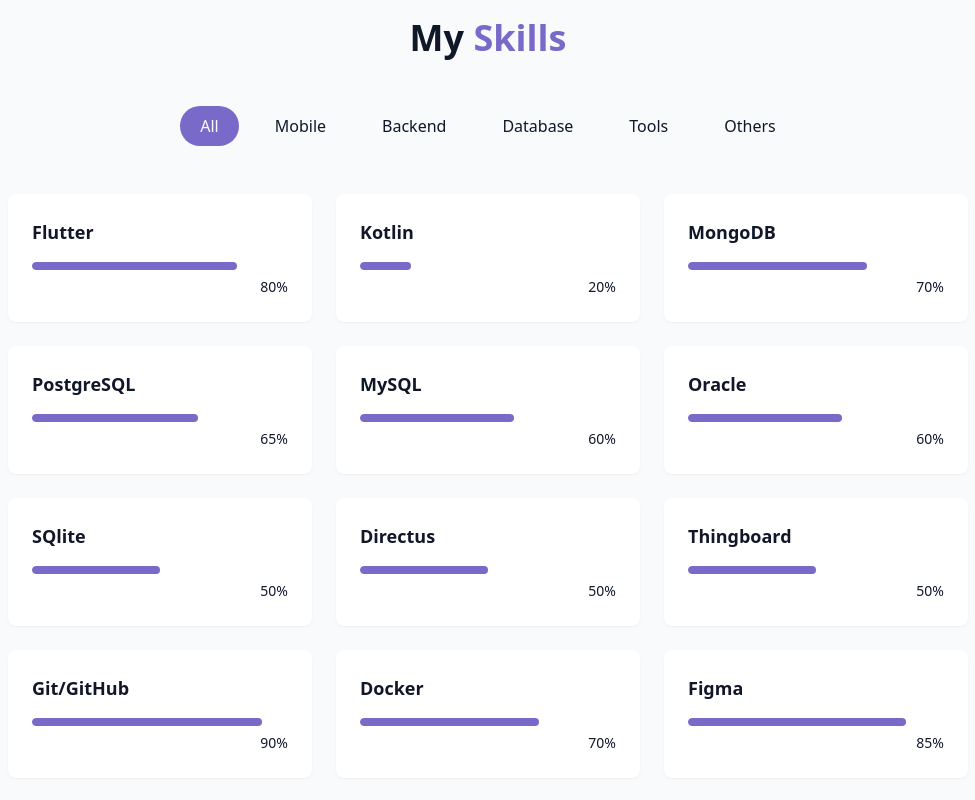
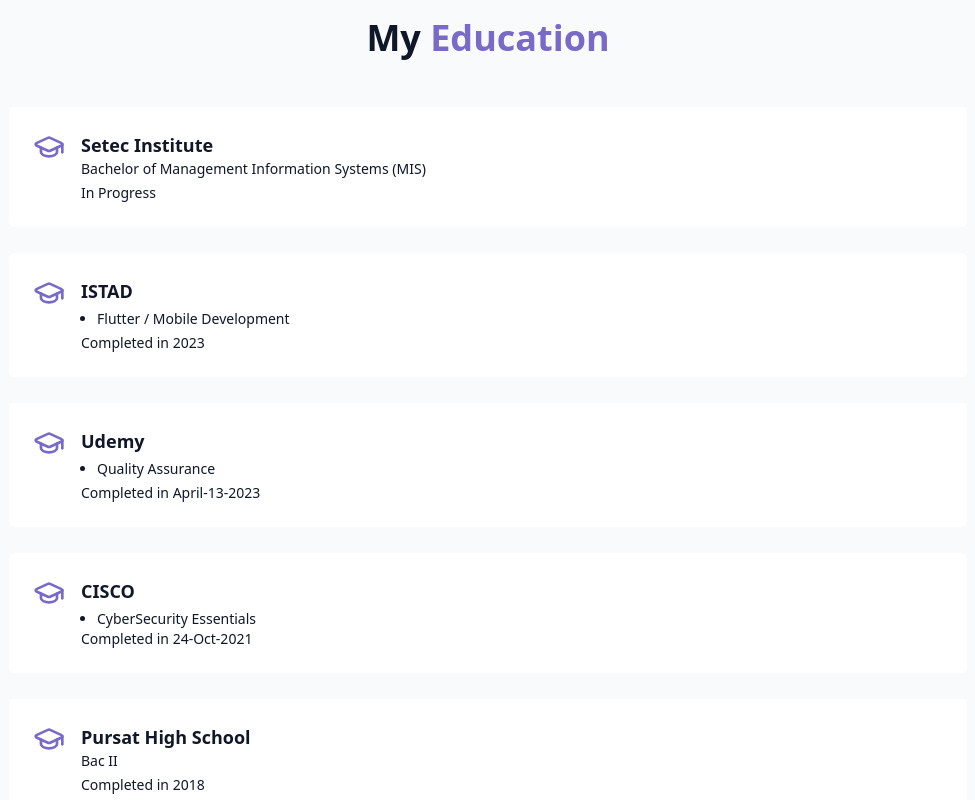
Before and after one commit to Marato01/portfolio_v2, a React (Vite) app: page / in a window 1280 px wide. Shown: the part 1760-2560 px from the top of the page, without its empty margins (152-1127 px from the left). Built offline with nearby package versions, Linux system fonts and the light colour scheme.

Commit message:
add education section

```diff
--- /dev/null
+++ b/src/components/EducationSection.jsx
@@ -0,0 +1,87 @@
+import { GraduationCap } from "lucide-react";
+
+export const EducationSection = () => {
+  return (
+    <section id="education" className="py-24 px-4 relative">
+      <div className="container mx-auto max-w-5xl">
+        <h2 className="text-3xl md:text-4xl font-bold mb-12 text-center">
+          My <span className="text-primary">Education</span>
+        </h2>
+
+        <div className="grid grid-cols-1 gap-6">
+          {/* Setec Institute */}
+          <div className="gradient-border p-6 card-hover">
+            <div className="flex items-start gap-4">
+              <GraduationCap className="h-8 w-8 text-primary" />
+              <div className="text-left">
+                <h4 className="font-semibold text-lg">Setec Institute</h4>
+                <p className="text-muted-foreground text-sm mb-1">
+                  Bachelor of Management Information Systems (MIS)
+                </p>
+                <p className="text-sm text-muted-foreground">In Progress</p>
+              </div>
+            </div>
+          </div>
+
+          {/* ISTAD */}
+          <div className="gradient-border p-6 card-hover">
+            <div className="flex items-start gap-4">
+              <GraduationCap className="h-8 w-8 text-primary" />
+              <div className="text-left">
+                <h4 className="font-semibold text-lg">ISTAD</h4>
+                <ul className="text-muted-foreground text-sm list-disc pl-4 mt-1">
+                  <li>Flutter / Mobile Development</li>
+                </ul>
+                <p className="text-sm text-muted-foreground mt-1">
+                  Completed in 2023
+                </p>
+              </div>
+            </div>
+          </div>
+
+          {/* Udemy */}
+          <div className="gradient-border p-6 card-hover">
+            <div className="flex items-start gap-4">
+              <GraduationCap className="h-8 w-8 text-primary" />
+              <div className="text-left">
+                <h4 className="font-semibold text-lg">Udemy</h4>
+                <ul className="text-muted-foreground text-sm list-disc pl-4 mt-1">
+                    <li>Quality Assurance</li>
+                </ul>
+                <p className="text-sm text-muted-foreground mt-1">
+                  Completed in April-13-2023
+                </p>
+              </div>
+            </div>
+          </div>
+
+          {/* CISCO*/}
+          <div className="gradient-border p-6 card-hover">
+            <div className="flex items-start gap-4">
+              <GraduationCap className="h-8 w-8 text-primary" />
+              <div className="text-left">
+                <h4 className="font-semibold text-lg">CISCO</h4>
+                <ul className="text-muted-foreground text-sm list-disc pl-4 mt-1">
+                    <li>CyberSecurity Essentials</li>
+                </ul>
+                <p className="text-sm text-muted-foreground">Completed in 24-Oct-2021</p>
+              </div>
+            </div>
+          </div>
+
+          {/* Pursat High School */}
+          <div className="gradient-border p-6 card-hover">
+            <div className="flex items-start gap-4">
+              <GraduationCap className="h-8 w-8 text-primary" />
+              <div className="text-left">
+                <h4 className="font-semibold text-lg">Pursat High School</h4>
+                <p className="text-muted-foreground text-sm mb-1">Bac II</p>
+                <p className="text-sm text-muted-foreground">Completed in 2018</p>
+              </div>
+            </div>
+          </div>
+        </div>
+      </div>
+    </section>
+  );
+};
--- a/src/pages/Home.jsx
+++ b/src/pages/Home.jsx
@@ -8,6 +8,7 @@
 import { ContactSection } from "../components/ContactSection";
 import { Footer } from "../components/Footer";
 import { ExperienceSection } from "../components/ExperienceSection";
+import { EducationSection } from "../components/EducationSection";
 
 export const Home = () => {
   return (
@@ -18,6 +19,7 @@
       <main>
         <HeroSection />
         <AboutSection />
+        <EducationSection />
         <SkillsSection />
         <ExperienceSection />
         <ProjectsSection />
```
